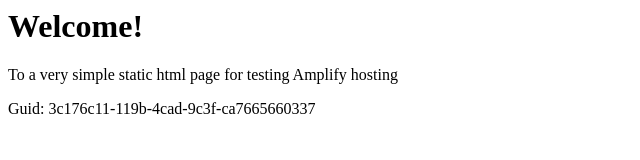
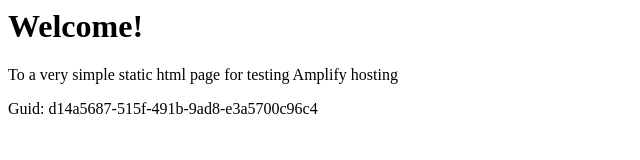
Before and after one commit to aws-aemilia-pdx/Github-PR-Commit-Integration-Test-DoNotTouch-GithubWebhookPreviewCanaryTest-v1-gamma-us-west-2, a website: page src/index.html in a window 1280 px wide. Shown: the full height of the page, 0-640 px from the left. Drawn offline with Linux system fonts and the light colour scheme.

Commit message:
commit from integ tests

```diff
--- a/src/index.html
+++ b/src/index.html
@@ -12,6 +12,6 @@
 <body>
     <h1>Welcome!</h1>
     <p>To a very simple static html page for testing Amplify hosting</p>
-    <p>Guid: 3c176c11-119b-4cad-9c3f-ca7665660337</p></body>
+    <p>Guid: d14a5687-515f-491b-9ad8-e3a5700c96c4</p></body>
 
 </html>
```
